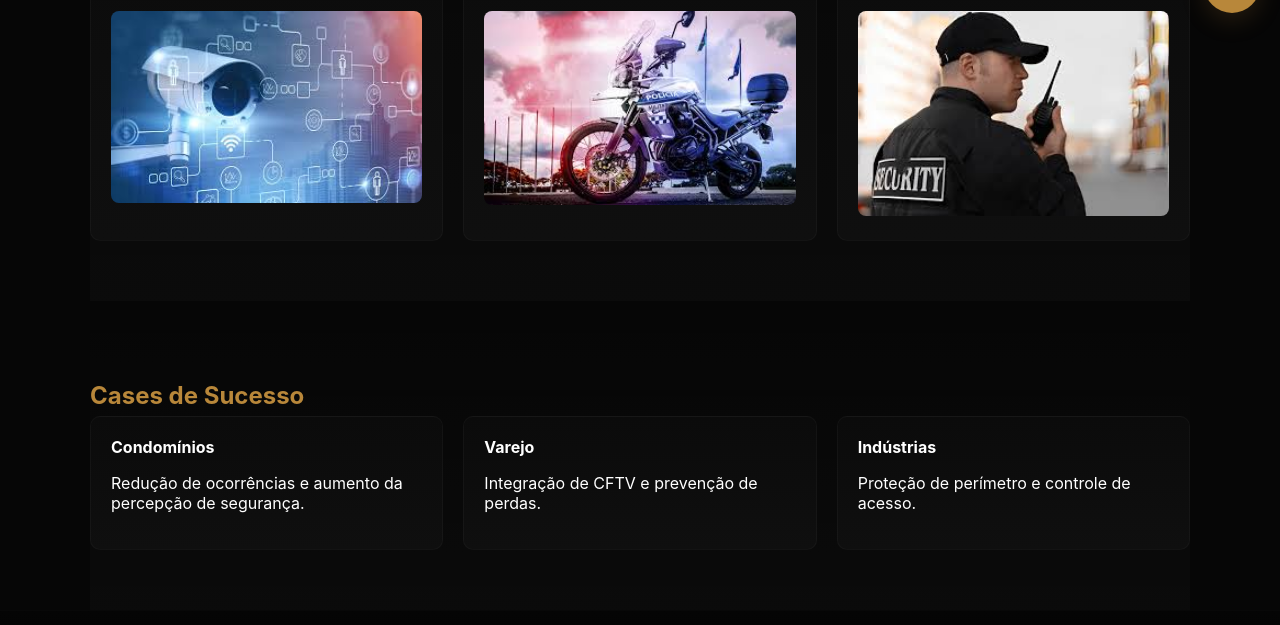
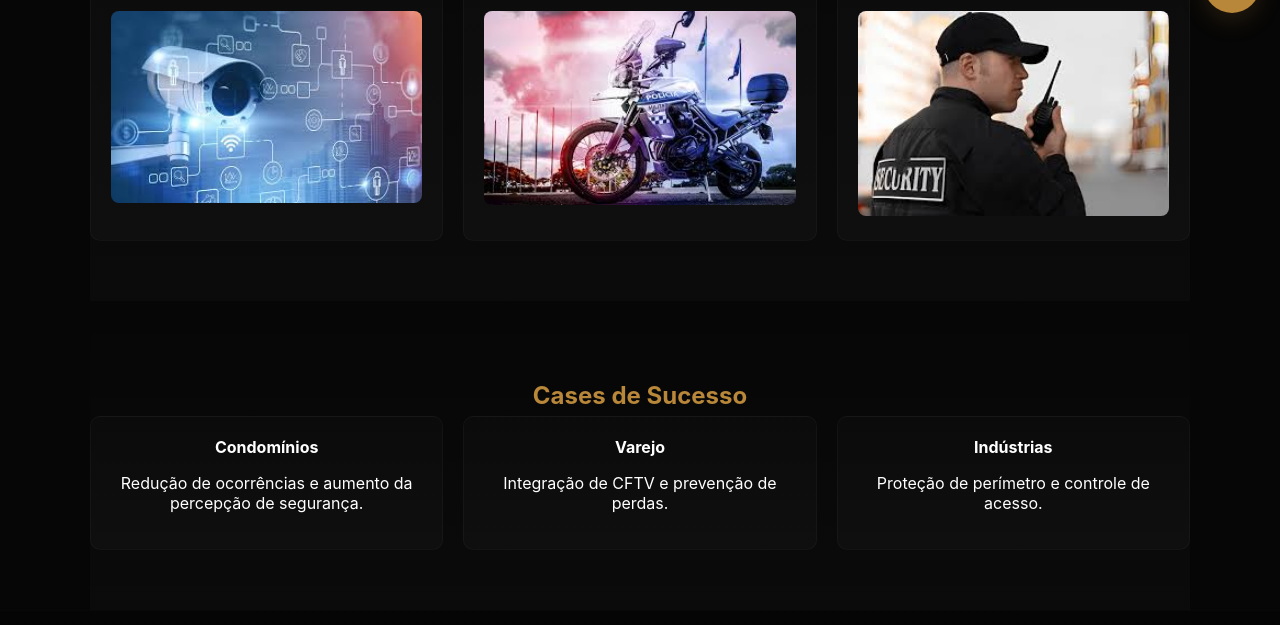
Before and after one commit to gcsamuel/eliab-monitoramento, a plain HTML site: page index.html in a window 1280 px wide. Shown: the part 767-1392 px from the top of the page. Drawn offline with Linux system fonts and the light colour scheme.

Commit message:
arrumei os textos

```diff
--- a/index.html
+++ b/index.html
@@ -68,11 +68,11 @@
     </section>
 
     <section class="section cases-section container">
-      <h2>Cases de Sucesso</h2>
+      <h2 class="texto1">Cases de Sucesso</h2>
       <div class="grid cards">
-        <div class="card animate-card"><strong>Condomínios</strong><p>Redução de ocorrências e aumento da percepção de segurança.</p></div>
-        <div class="card animate-card"><strong>Varejo</strong><p>Integração de CFTV e prevenção de perdas.</p></div>
-        <div class="card animate-card"><strong>Indústrias</strong><p>Proteção de perímetro e controle de acesso.</p></div>
+        <div class="card animate-card texto1"><strong>Condomínios</strong><p class="texto2">Redução de ocorrências e aumento da percepção de segurança.</p></div>
+        <div class="card animate-card texto1"><strong>Varejo</strong><p class="texto2">Integração de CFTV e prevenção de perdas.</p></div>
+        <div class="card animate-card texto1"><strong>Indústrias</strong><p class="texto2">Proteção de perímetro e controle de acesso.</p></div>
       </div>
     </section>
   </main>
```
